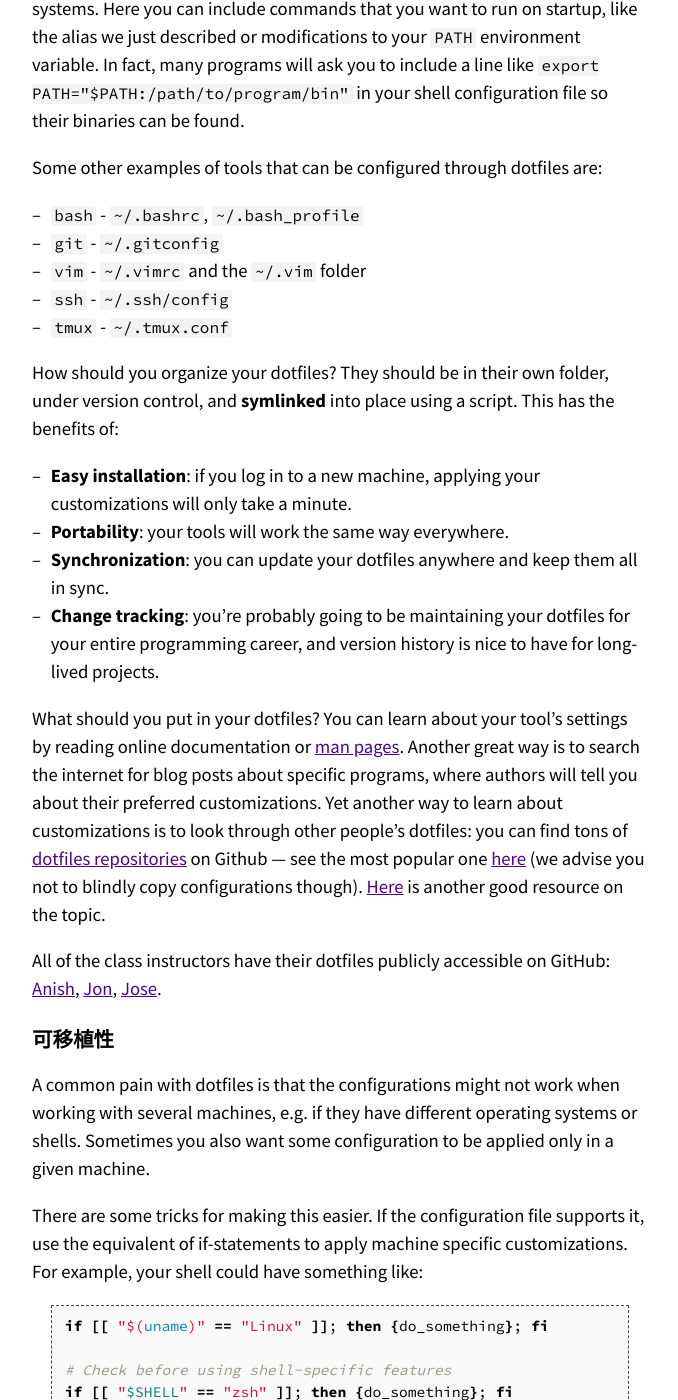
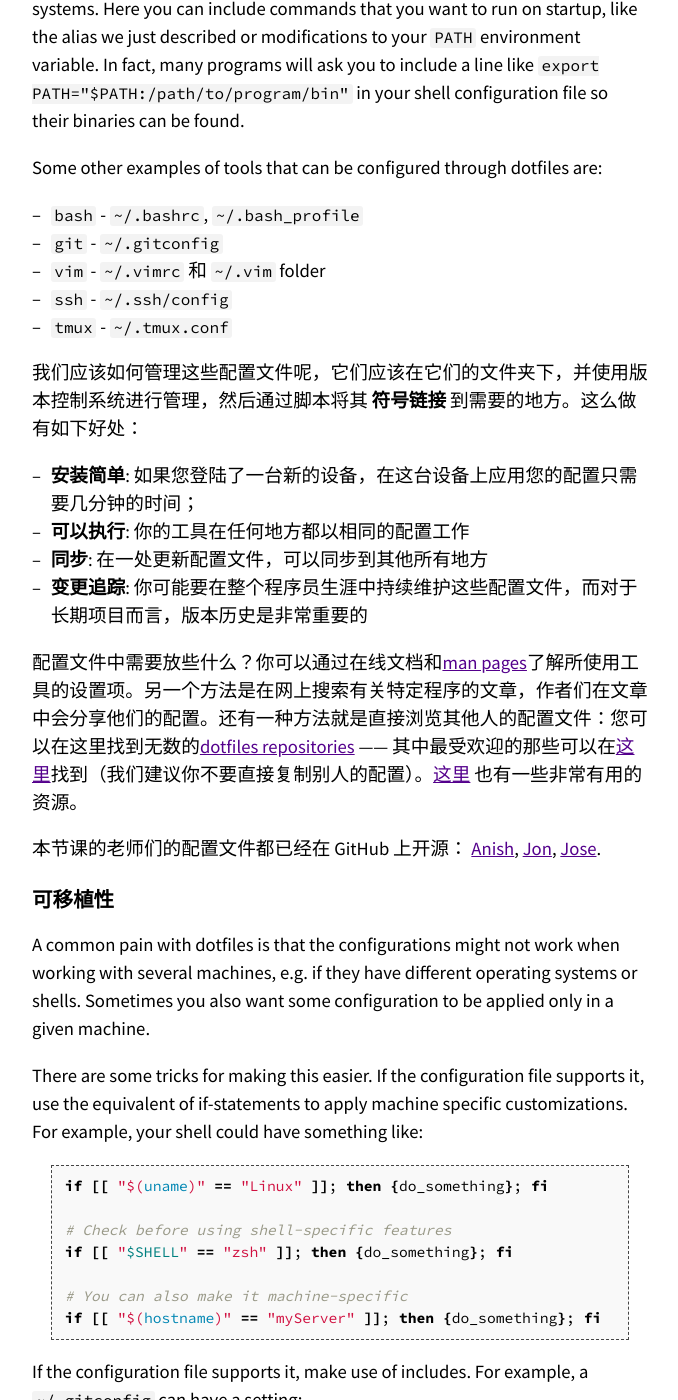
Before and after one commit to missing-semester-cn/missing-semester-cn.github.io, a Jekyll site: the page built from _2020/command-line.md, in a window 1280 px wide and 1400 px high, scrolled down 6527 px. Shown: the whole window, without its empty margins (300-978 px from the left). Built offline with Jekyll 4.4.1, drawn with Linux system fonts in a browser that asks for light colours; some of the changed text lies outside the part shown.

Commit message:
update trans

````diff
--- a/_2020/command-line.md
+++ b/_2020/command-line.md
@@ -153,7 +153,7 @@ $ jobs
 - **面板** - 像vim中的分屏一样，面板使我们可以在一个屏幕里显示多个shell
     + `<C-b> "` 水平分割
     + `<C-b> %` 垂直分割
-    + `<C-b> <方向>` 切换到指定方向的面板，*<方向>* 指的是键盘上的方向键
+    + `<C-b> <方向>` 切换到指定方向的面板，<方向> 指的是键盘上的方向键
     + `<C-b> z` 切换当前面板的缩放
     + `<C-b> [` 开始往回卷动屏幕。你可以按下空格键来开始选择，回车键复制选中的部分
     + `<C-b> <空格>` 在不同的面板排布间切换
@@ -171,9 +171,9 @@ $ jobs
 alias alias_name="command_to_alias arg1 arg2"
 ```
 
-Note that there is no space around the equal sign `=`, because [`alias`](http://man7.org/linux/man-pages/man1/alias.1p.html) is a shell command that takes a single argument.
+注意， `=`两边是没有空格的，因为 [`alias`](http://man7.org/linux/man-pages/man1/alias.1p.html) 是一个 shell 命令，它只接受一个参数。
 
-Aliases have many convenient features:
+别名有许多很方便的特性:
 
 ```bash
 # Make shorthands for common flags
@@ -206,8 +206,7 @@ alias ll
 # Will print ll='ls -lh'
 ```
 
-Note that aliases do not persist shell sessions by default.
-To make an alias persistent you need to include it in shell startup files, like `.bashrc` or `.zshrc`, which we are going to introduce in the next section.
+值得注意的是，在默认情况下，shell 并不会保存别名。为了让别名持续生效，你需要将配置放进 shell 的启动文件里，像是`.bashrc` 或 `.zshrc`，下一节我们就会讲到。
 
 
 # 配置文件（Dotfiles）
@@ -228,37 +227,21 @@ Some other examples of tools that can be configured through dotfiles are:
 
 - `bash` - `~/.bashrc`, `~/.bash_profile`
 - `git` - `~/.gitconfig`
-- `vim` - `~/.vimrc` and the `~/.vim` folder
+- `vim` - `~/.vimrc` 和  `~/.vim` folder
 - `ssh` - `~/.ssh/config`
 - `tmux` - `~/.tmux.conf`
 
-How should you organize your dotfiles? They should be in their own folder,
-under version control, and **symlinked** into place using a script. This has
-the benefits of:
+我们应该如何管理这些配置文件呢，它们应该在它们的文件夹下，并使用版本控制系统进行管理，然后通过脚本将其 **符号链接** 到需要的地方。这么做有如下好处：
 
-- **Easy installation**: if you log in to a new machine, applying your
-customizations will only take a minute.
-- **Portability**: your tools will work the same way everywhere.
-- **Synchronization**: you can update your dotfiles anywhere and keep them all
-in sync.
-- **Change tracking**: you're probably going to be maintaining your dotfiles
-for your entire programming career, and version history is nice to have for
-long-lived projects.
+- **安装简单**: 如果您登陆了一台新的设备，在这台设备上应用您的配置只需要几分钟的时间；
+- **可以执行**: 你的工具在任何地方都以相同的配置工作
+- **同步**: 在一处更新配置文件，可以同步到其他所有地方
+- **变更追踪**: 你可能要在整个程序员生涯中持续维护这些配置文件，而对于长期项目而言，版本历史是非常重要的
 
-What should you put in your dotfiles?
-You can learn about your tool's settings by reading online documentation or
-[man pages](https://en.wikipedia.org/wiki/Man_page). Another great way is to
-search the internet for blog posts about specific programs, where authors will
-tell you about their preferred customizations. Yet another way to learn about
-customizations is to look through other people's dotfiles: you can find tons of
-[dotfiles
-repositories](https://github.com/search?o=desc&q=dotfiles&s=stars&type=Repositories)
-on Github --- see the most popular one
-[here](https://github.com/mathiasbynens/dotfiles) (we advise you not to blindly
-copy configurations though).
-[Here](https://dotfiles.github.io/) is another good resource on the topic.
+配置文件中需要放些什么？你可以通过在线文档和[man pages](https://en.wikipedia.org/wiki/Man_page)了解所使用工具的设置项。另一个方法是在网上搜索有关特定程序的文章，作者们在文章中会分享他们的配置。还有一种方法就是直接浏览其他人的配置文件：您可以在这里找到无数的[dotfiles repositories](https://github.com/search?o=desc&q=dotfiles&s=stars&type=Repositories) —— 其中最受欢迎的那些可以在[这里](https://github.com/mathiasbynens/dotfiles)找到（我们建议你不要直接复制别人的配置）。[这里](https://dotfiles.github.io/) 也有一些非常有用的资源。
 
-All of the class instructors have their dotfiles publicly accessible on GitHub: [Anish](https://github.com/anishathalye/dotfiles),
+本节课的老师们的配置文件都已经在 GitHub 上开源：
+[Anish](https://github.com/anishathalye/dotfiles),
 [Jon](https://github.com/jonhoo/configs),
 [Jose](https://github.com/jjgo/dotfiles).
 
````
